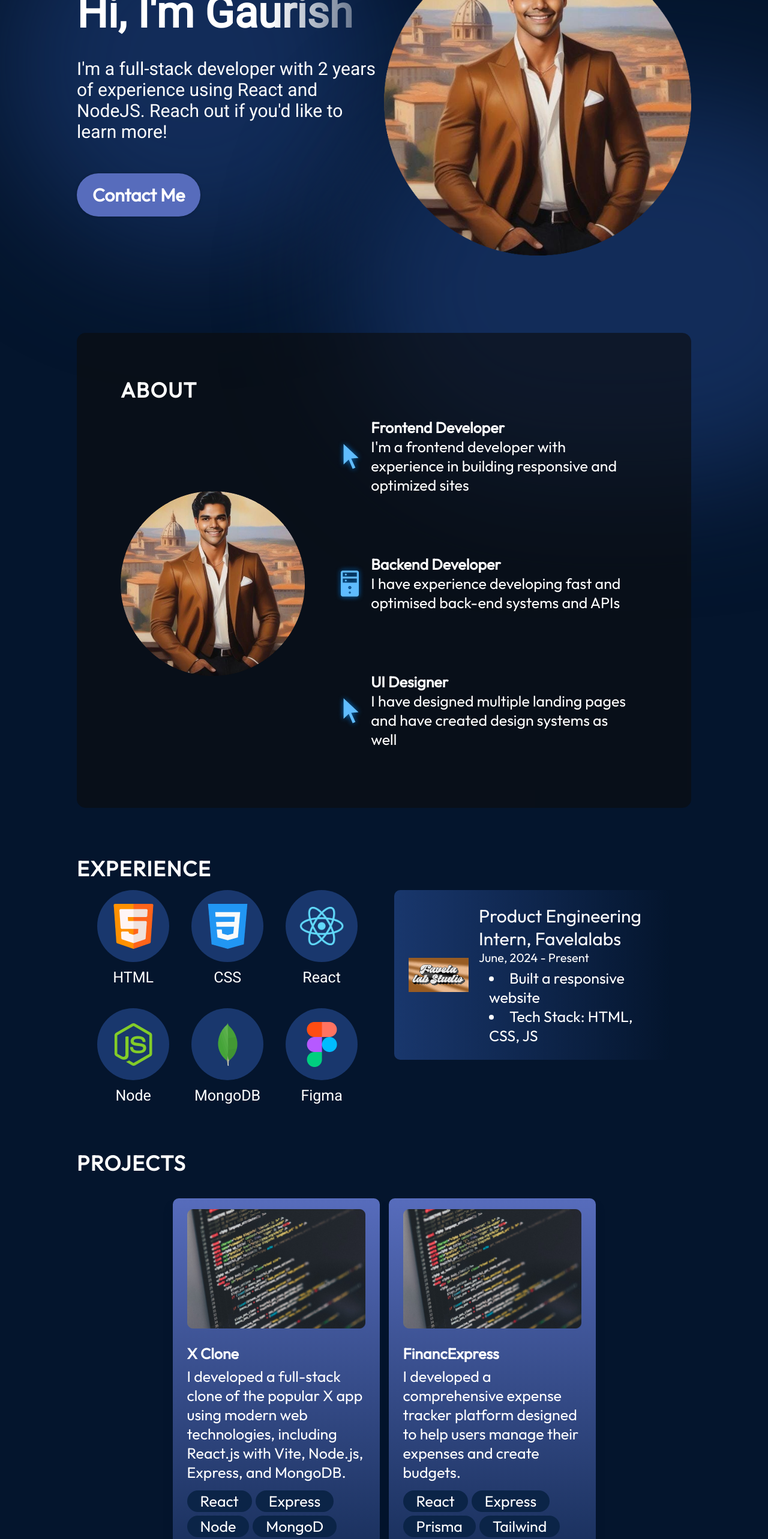
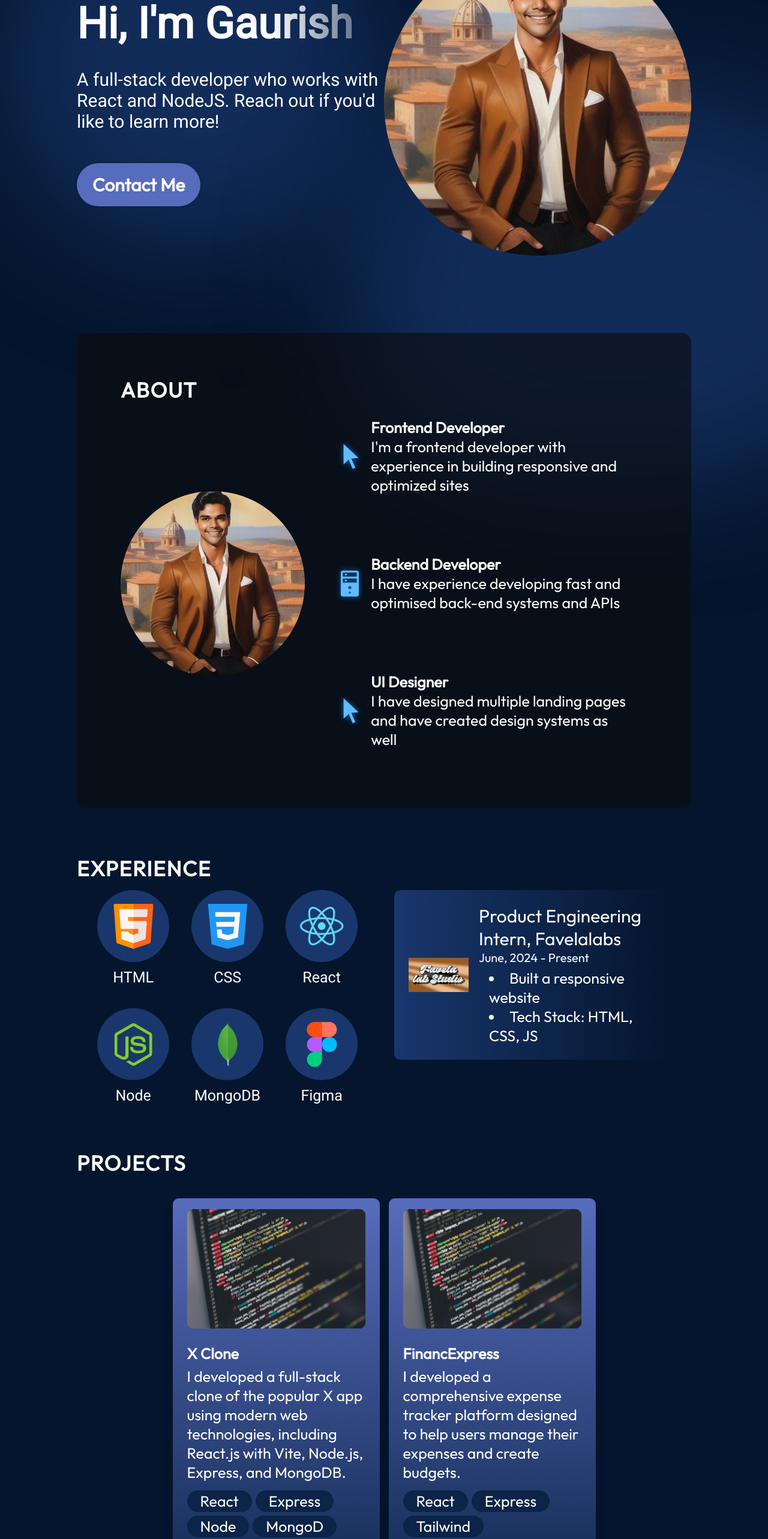
Before and after one commit to Terminator-006/react-portfolio-main, a React (Vite) app: page / in a window 1280 px wide. Shown: the part 234-2800 px from the top of the page at 60% size. Built offline with nearby package versions, Linux system fonts and the light colour scheme.

Commit message:
contatc.css changed

```diff
--- a/src/components/Contact/Contact.jsx
+++ b/src/components/Contact/Contact.jsx
@@ -13,7 +13,7 @@ export const Contact = () => {
       <ul className={styles.links}>
         <li className={styles.link}>
           <img src={getImageUrl("contact/emailIcon.png")} alt="Email icon" />
-          <a href="mailto:myemail@email.com">siwangaurish003@gmail.com</a>
+          <a href="mailto:siwangaurish003@gmail.com">siwangaurish003@gmail.com</a>
         </li>
         <li className={styles.link}>
           <img
--- a/src/components/Contact/Contact.module.css
+++ b/src/components/Contact/Contact.module.css
@@ -59,6 +59,10 @@
   }
 
   .links {
+    flex-direction: row; /* Change to row */
+    flex-wrap: wrap;    /* Allow wrapping to next line if necessary */
+    justify-content: center;
     align-items: center;
+    gap: 15px;          /* Adjust gap as needed */
   }
 }
--- a/src/components/Hero/Hero.jsx
+++ b/src/components/Hero/Hero.jsx
@@ -9,10 +9,10 @@ export const Hero = () => {
       <div className={styles.content}>
         <h1 className={styles.title}>Hi, I'm Gaurish</h1>
         <p className={styles.description}>
-          I'm a full-stack developer with 2 years of experience using React and
+          A full-stack developer who works with React and
           NodeJS. Reach out if you'd like to learn more!
         </p>
-        <a href="mailto:myemail@email.com" className={styles.contactBtn}>
+        <a href="mailto:siwangaurish003@gmail.com" className={styles.contactBtn}>
           Contact Me
         </a>
       </div>
--- a/src/data/projects.json
+++ b/src/data/projects.json
@@ -11,7 +11,7 @@
     "title": "FinancExpress",
     "imageSrc": "projects/project.png",
     "description": "I developed a comprehensive expense tracker platform designed to help users manage their expenses and create budgets.",
-    "skills": ["React", "Express", "Prisma", "Tailwind"],
+    "skills": ["React", "Express", "Tailwind"],
     "source": "https://github.com/Terminator-006/Projects/tree/main/financial_services_backend-main"
   }
 
```
